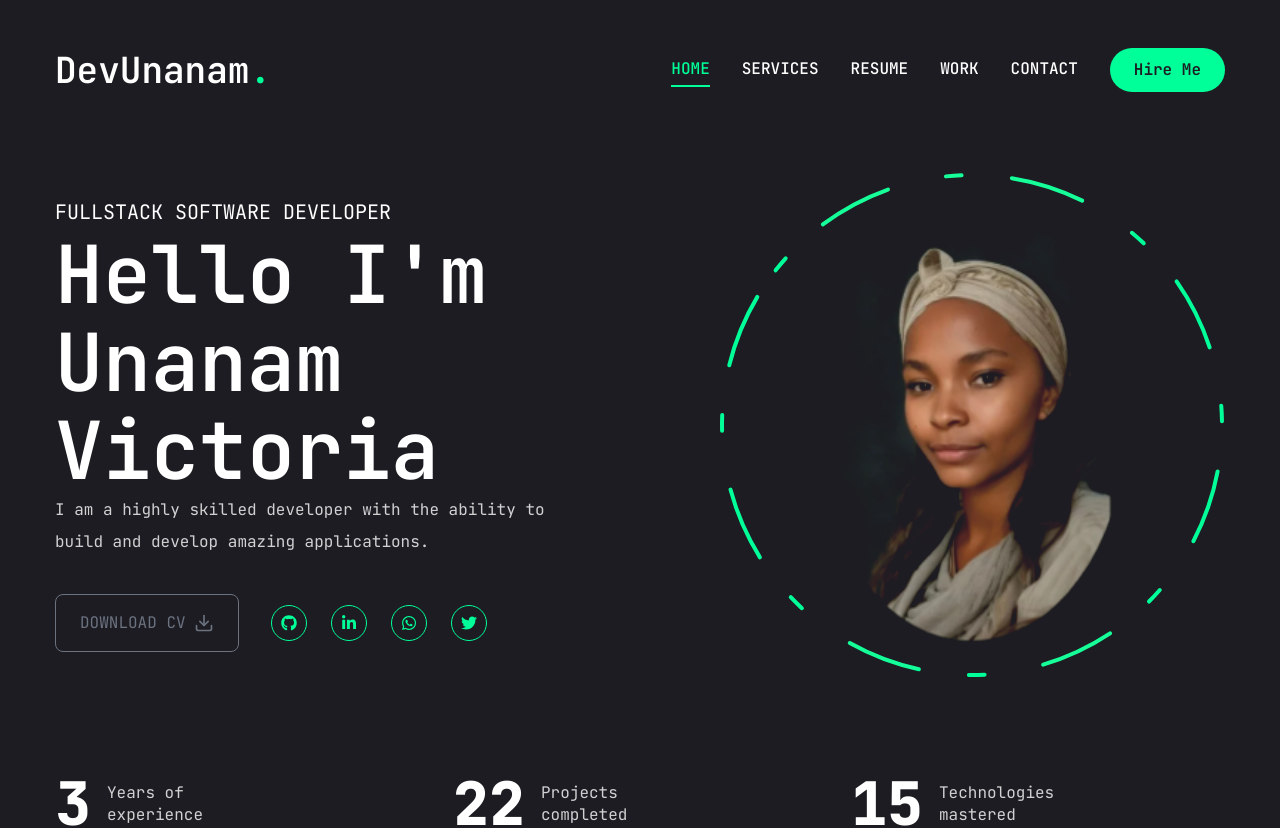
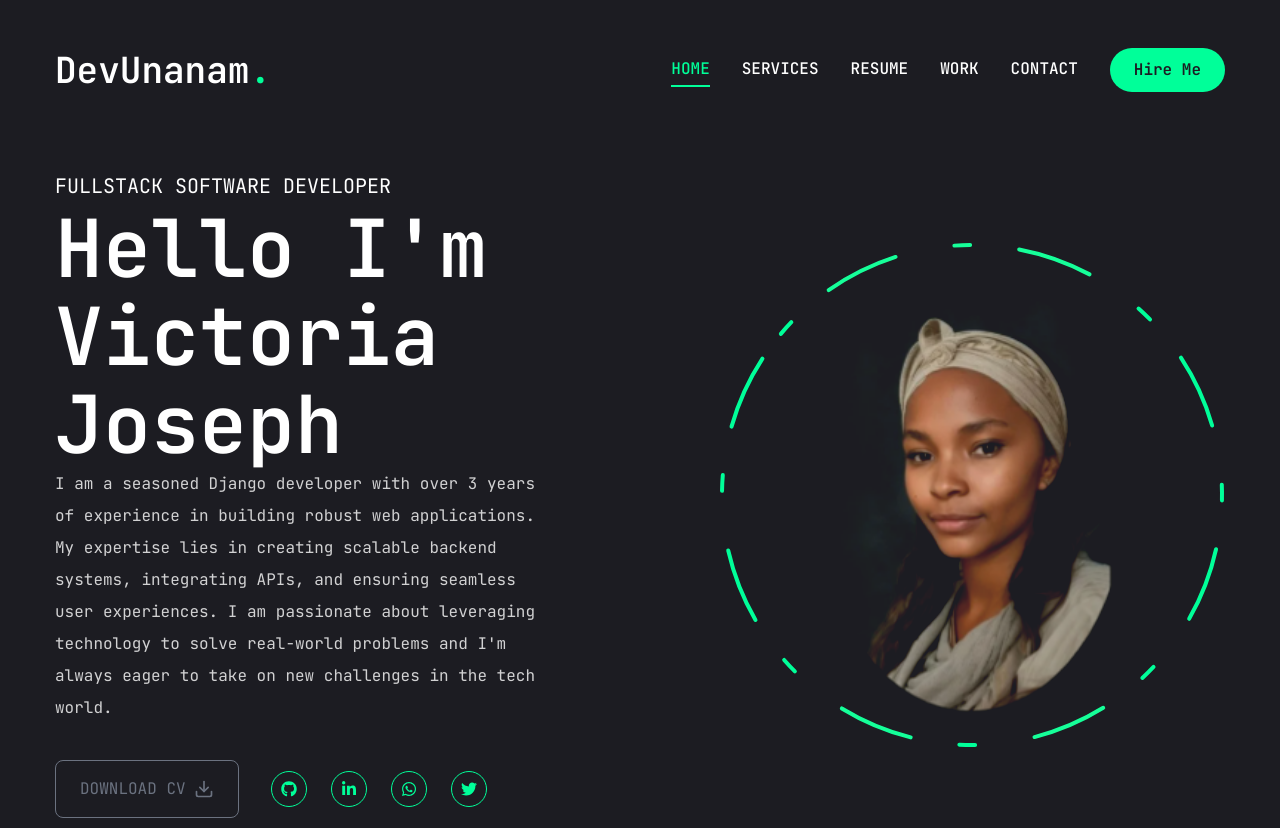
Before and after one commit to DevUnanam/Portfoliowebsite, a Next.js app: page / in a window 1280 px wide. Shown: the top 828 px of the page. Built offline with nearby package versions, Linux system fonts and the light colour scheme.

Commit message:
Updated cv section and updated new cv file

```diff
--- a/app/page.jsx
+++ b/app/page.jsx
@@ -12,10 +12,10 @@ const Home = () => {
         <div className="text-center xl:text-left order-2 xl:order-none">
           <span className="text-xl">FULLSTACK SOFTWARE DEVELOPER</span>
           <h1 className="h1">
-            Hello I'm <br /> <span>Unanam Victoria</span>
+            Hello I'm <br /> <span>Victoria Joseph</span>
           </h1>
           <p className="max-w-[500px] mb-9 text-white/80">
-          I am a highly skilled developer with the ability to build and develop amazing applications.
+          I am a seasoned Django developer with over 3 years of experience in building robust web applications. My expertise lies in creating scalable backend systems, integrating APIs, and ensuring seamless user experiences. I am passionate about leveraging technology to solve real-world problems and I'm always eager to take on new challenges in the tech world.
           </p>
           <div className="flex flex-col xl:flex-row items-center gap-8">
             {/* <Button variant="outline" size="lg" className="uppercase flex items-center gap-2">
@@ -23,8 +23,8 @@ const Home = () => {
               <FiDownload className="text-xl" />
             </Button> */}
             <a
-                href="/Victorria.pdf"
-                download="Victorria.pdf"
+                href="/Victoria Joseph Resume.pdf"
+                download="Victoria Joseph Resume.pdf"
                 className="uppercase flex items-center gap-2 border border-gray-500 text-gray-500 px-6 py-3 rounded-lg hover:bg-gray-700 hover:text-white transition"
               >
                 <span>Download CV</span>
```
Also changed, not shown: 2 other files (tests, documents, lock files or other folders).
